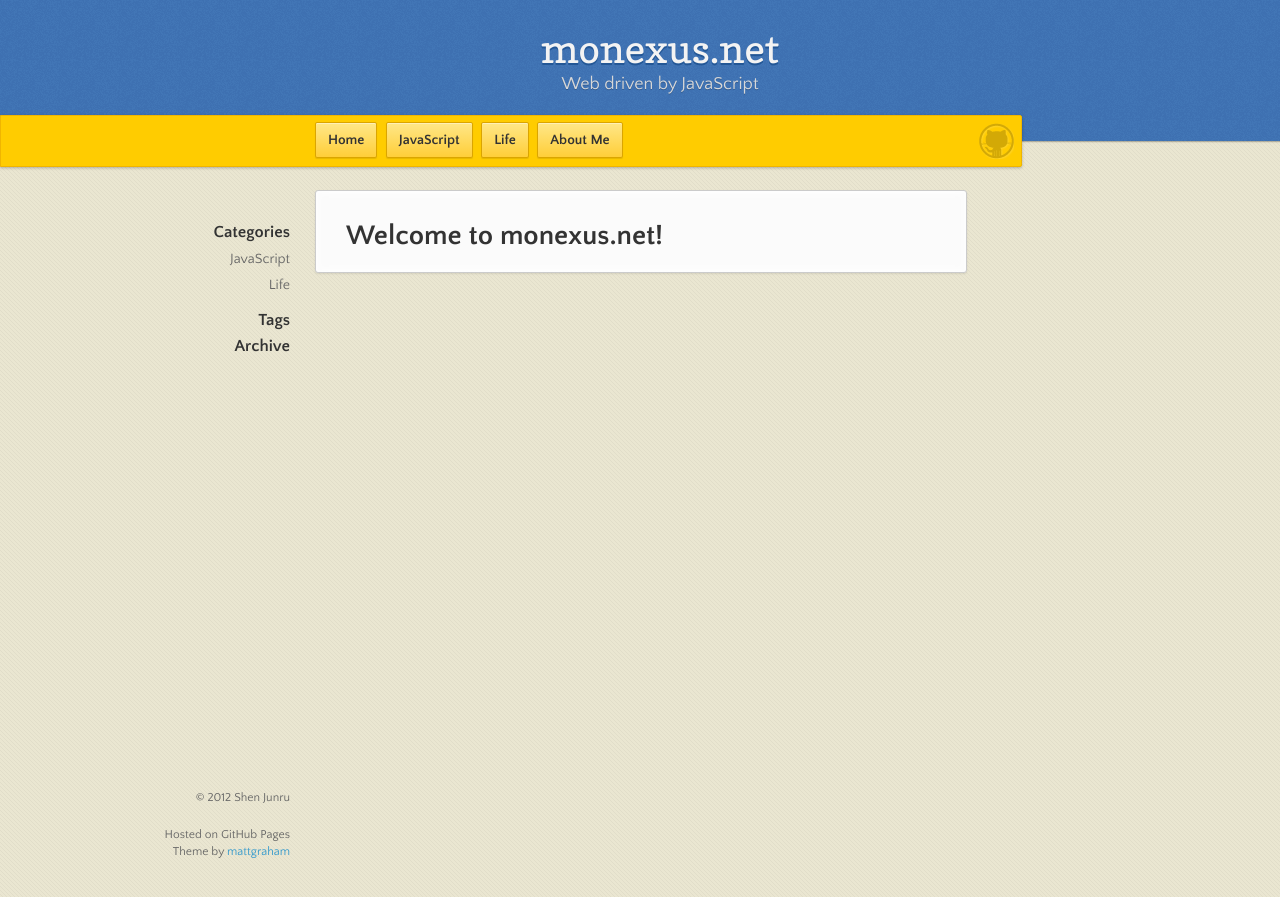
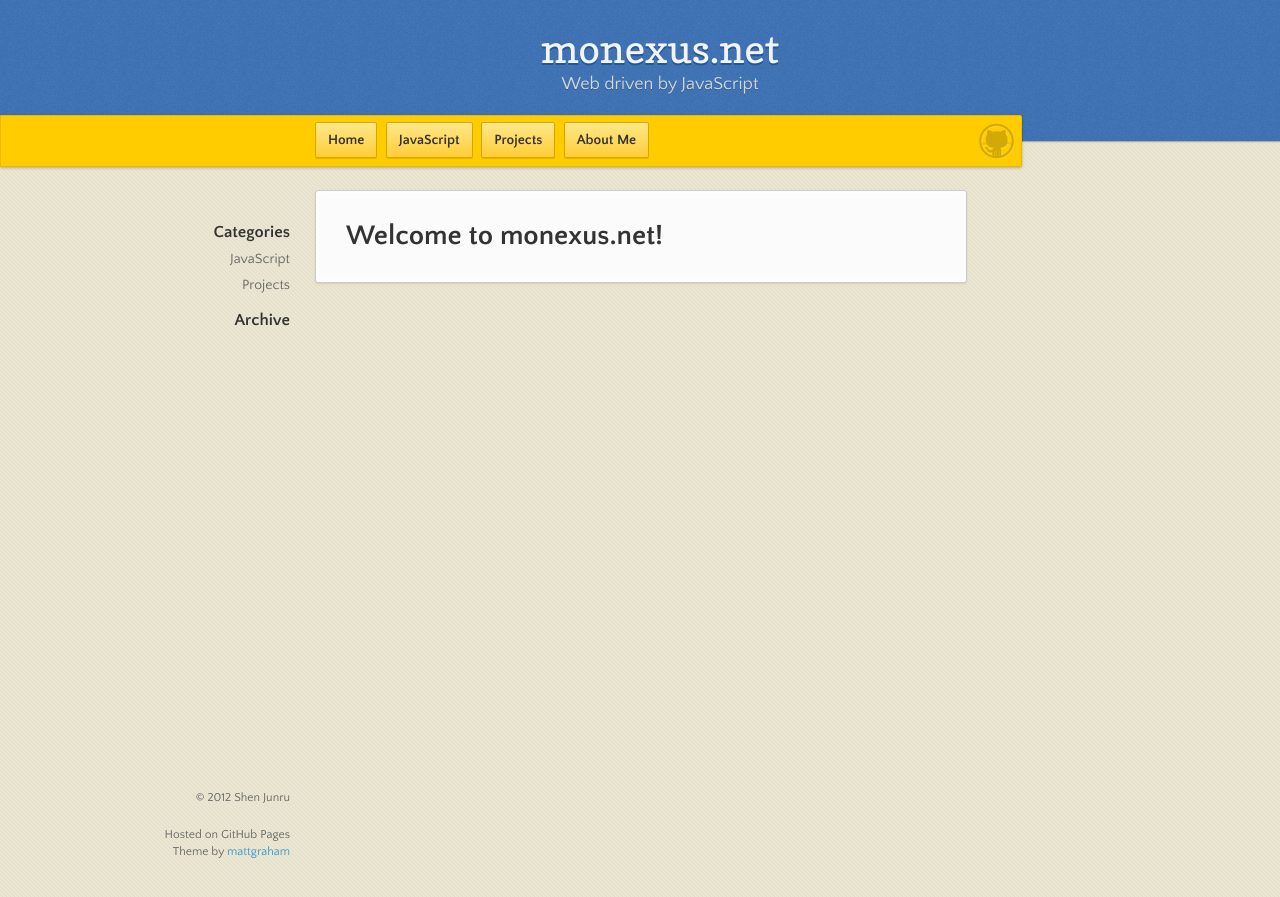
Before and after one commit to shenjunru/monexus.net, a Jekyll site: the page built from index.html, in a window 1280 px wide. Shown: the top 897 px of the page. Built offline with Jekyll 4.4.1, drawn with Linux system fonts in a browser that asks for light colours; nearby versions of some CDN libraries; Markdown is read by kramdown in place of the engine named in the settings; the list of posts is cut into pages by our own code.

Commit message:
change templates.

```diff
--- a/_layouts/default.html
+++ b/_layouts/default.html
@@ -22,7 +22,7 @@
     <ul>
       <li><a class="button" href="/">Home</a></li>
       <li><a class="button" href="/javascript.html">JavaScript</a></li>
-      <li><a class="button" href="/life.html">Life</a></li>
+      <li><a class="button" href="/projects.html">Projects</a></li>
       <li><a class="button" href="/aboutme.html">About Me</a></li>
     </ul>
     <a id="github" href="{{ site.author.github }}" title="GitHub"></a>
--- a/_layouts/index.html
+++ b/_layouts/index.html
@@ -5,8 +5,8 @@ layout: default
   <ul>
     <li class="tag-h1"><a href="/categories.html">Categories</a></li>
     <li class="tag-h2"><a href="/javascript.html">JavaScript</a></li>
-    <li class="tag-h2"><a href="/life.html">Life</a></li>
-    <li class="tag-h1"><a href="/tags.html">Tags</a></li>
+    <li class="tag-h2"><a href="/projects.html">Projects</a></li>
+    <!--<li class="tag-h1"><a href="/tags.html">Tags</a></li>-->
     <li class="tag-h1"><a href="/archive.html">Archive</a></li>
   </ul>
 </nav>
--- a/archive.html
+++ b/archive.html
@@ -3,6 +3,5 @@ layout: index
 title:  Post Archive
 group:  list
 ---
-<h1>Post Archive</h1>
 {% assign var_list = site.posts %}
 {% include list/tree %}
--- a/index.html
+++ b/index.html
@@ -2,3 +2,8 @@
 layout: index
 ---
 <h1>Welcome to {{ site.domain }}!</h1>
+<ul class="posts">
+  {% for post in site.posts %}
+  <li><span>{{ post.date | date_to_string }}</span> &raquo; <a href="{{ BASE_PATH }}{{ post.url }}">{{ post.title }}</a></li>
+  {% endfor %}
+</ul>
--- a/life.html
+++ /dev/null
@@ -1,6 +0,0 @@
----
-layout: index
-title:  Life Posts
----
-{% assign var_list = site.categories.Life %}
-{% include list/index %}
--- /dev/null
+++ b/projects.html
@@ -0,0 +1,6 @@
+---
+layout: index
+title:  Projects Posts
+---
+{% assign var_list = site.categories.Projects %}
+{% include list/index %}
```
